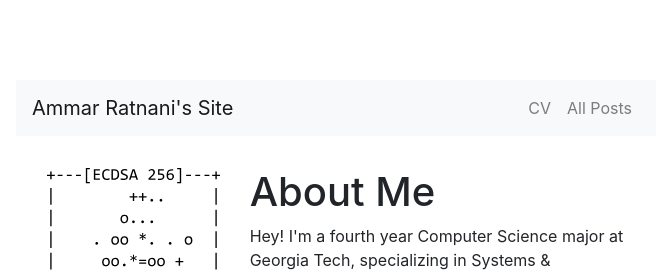
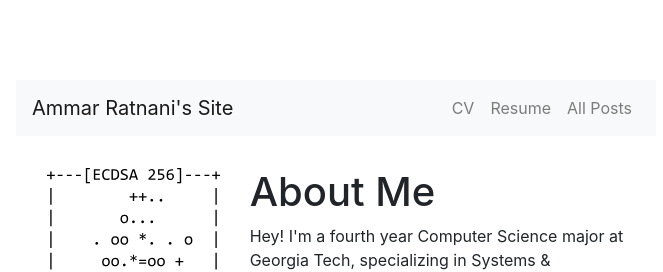
Before and after one commit to ammrat13/ammrat13.github.io, a Jekyll site: the page built from index.html, in a window 1280 px wide. Shown: the top 272 px of the page, without its empty margins (304-967 px from the left). Built offline with Jekyll 4.4.1, drawn with Linux system fonts in a browser that asks for light colours; nearby versions of some CDN libraries.

Commit message:
Update CV and Resume

```diff
--- a/_data/navbar_links.yml
+++ b/_data/navbar_links.yml
@@ -4,5 +4,7 @@
 
 - name: CV
   page: /assets/pdf/cv.pdf
+- name: Resume
+  page: /assets/pdf/resume.pdf
 - name: All Posts
   page: /post_listing.html
```
Also changed, not shown: 2 other files.
